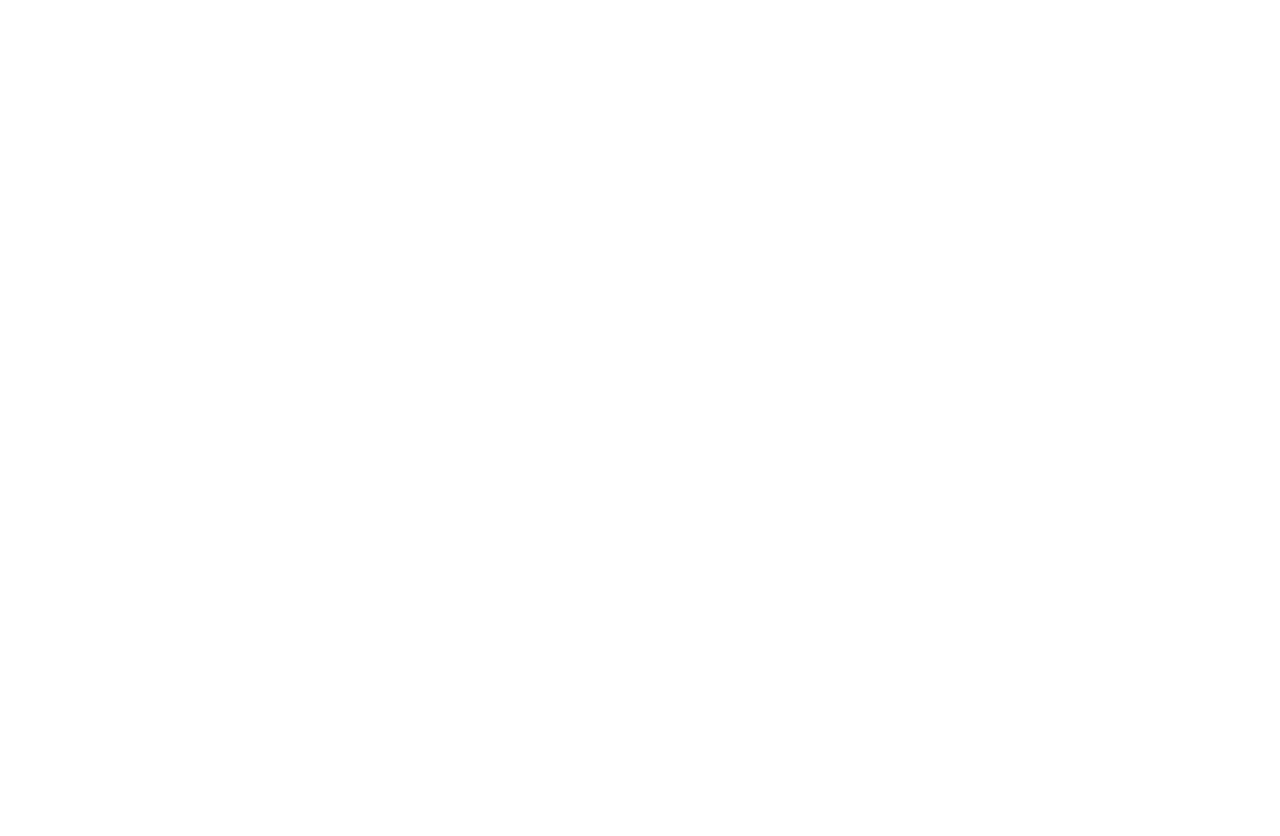
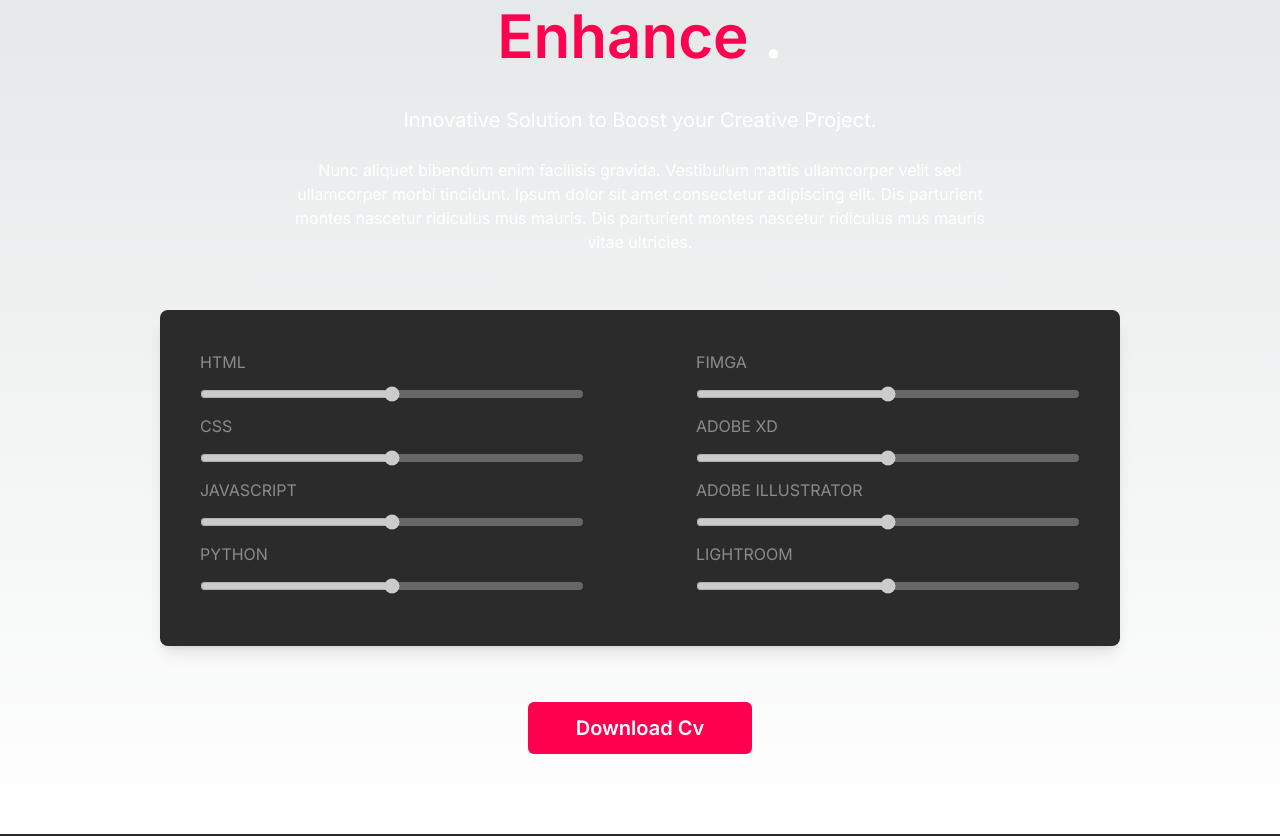
Before and after one commit to mumarhussain/portfolio, a Next.js app: page /skills in a window 1280 px wide. Before the commit this address had no page. Shown: the part 524-1360 px from the top of the page. Before the commit the page ends 872 px from the top, so only its background shows below. Built offline with nearby package versions, Linux system fonts and the light colour scheme.

Commit message:
Complete the skills page

```diff
--- a/app/_components/HeroSection/page.tsx
+++ b/app/_components/HeroSection/page.tsx
@@ -10,20 +10,13 @@ function Hero() {
     return (
         <div
             className='py-5 px-3 md:py-0 md:px-0'
-            style={
-                {
-                    backgroundImage: `url('https://images.unsplash.com/photo-1513569771920-c9e1d31714af?w=500&auto=format&fit=crop&q=60&ixlib=rb-4.0.3&ixid=M3wxMjA3fDB8MHxzZWFyY2h8NHx8YmxhY2slMjBpbWFnZXN8ZW58MHx8MHx8fDA%3D')`,
-                    backgroundSize: 'cover',
-                    backgroundPosition: 'center',
-                    backgroundRepeat: 'no-repeat',
-                }
-            }>
-            <div className='md:container mx-auto flex flex-col lg:flex-row justify-center border-borderColor border-[3px] rounded-md md:rounded-none'>
+            >
+            <div className=' mx-auto flex flex-col lg:flex-row justify-center border-border border-[3px] rounded-md'>
                 <div className='md:p-20 md:h-[85vh]'>
                         <motion.div
                         initial={{ opacity: 0, y: -20 }}
                         animate={{ opacity: 1, y: 0 }}
-                        transition={{ duration: 1 }}
+                        transition={{ duration: 2 }}
                     >
                         <p className='bg-animationColor m-4 md:m-0 md:w-64 px-3 py-3 rounded-md text-lg text-white font-semibold'>
                             WELCOME TO MY <br />
@@ -58,14 +51,14 @@ function Hero() {
                     </div>
                     <div className='text-white flex flex-col md:flex-row space-x-14 items-center' >
                         <div className='text-white flex space-x-4'>
-                            <FontAwesomeIcon icon={faFacebookF} className='bg-boxesBgColor px-3 py-2 text-lg rounded border-2 border-borderColor' />
-                            <FontAwesomeIcon icon={faTwitter} className='bg-boxesBgColor px-3 py-2 text-lg rounded border-2 border-borderColor' />
-                            <FontAwesomeIcon icon={faInstagram} className='bg-boxesBgColor px-3 py-2 text-lg rounded border-2 border-borderColor' />
-                            <FontAwesomeIcon icon={faLinkedin} className='bg-boxesBgColor px-3 py-2 text-lg rounded border-2 border-borderColor' />
+                            <FontAwesomeIcon icon={faFacebookF} className='bg-boxesBgColor px-3 py-2 text-lg rounded border-2 border-boxesBorderColor' />
+                            <FontAwesomeIcon icon={faTwitter} className='bg-boxesBgColor px-3 py-2 text-lg rounded border-2 border-boxesBorderColor' />
+                            <FontAwesomeIcon icon={faInstagram} className='bg-boxesBgColor px-3 py-2 text-lg rounded border-2 border-boxesBorderColor' />
+                            <FontAwesomeIcon icon={faLinkedin} className='bg-boxesBgColor px-3 py-2 text-lg rounded border-2 border-boxesBorderColor' />
                         </div>
                         <div className='flex flex-col md:flex-row items-center mt-2 space-x-3'>
                             <div>
-                                <FontAwesomeIcon icon={faPhone} className='bg-boxesBgColor px-3 py-2 text-lg rounded border-2 border-borderColor' />
+                                <FontAwesomeIcon icon={faPhone} className='bg-boxesBgColor px-3 py-2 text-lg rounded border-2 border-boxesBorderColor' />
                             </div>
                             <div>
                                 <p>
--- a/app/_components/Navbar/page.tsx
+++ b/app/_components/Navbar/page.tsx
@@ -61,7 +61,7 @@ function Navbar() {
                     </div>
                     <div className='hidden md:block'>
                         <motion.button
-                            whileHover={{ scale: 1.1, transition: { duration: 0.4 } }}
+                            whileHover={{ scale: 0.8, transition: { duration: 0.4 } }}
                             whileTap={{ scale: 0.9 }}
                             className='text-white font-bold bg-boxesBgColor hover:bg-white hover:text-black py-2 px-6 rounded-lg'>
                             Let's Talk
--- a/app/landingPage/page.tsx
+++ b/app/landingPage/page.tsx
@@ -1,10 +1,21 @@
 import React from 'react'
 import Footer from '../_components/Footer/page'
 import Hero from '../_components/HeroSection/page'
+import Skills from '../skills/page'
 function LandingPage() {
     return (
-        <div className=''>
+        <div className=''
+        style={
+            {
+                backgroundImage: `url('https://images.unsplash.com/photo-1513569771920-c9e1d31714af?w=500&auto=format&fit=crop&q=60&ixlib=rb-4.0.3&ixid=M3wxMjA3fDB8MHxzZWFyY2h8NHx8YmxhY2slMjBpbWFnZXN8ZW58MHx8MHx8fDA%3D')`,
+                backgroundSize: 'cover',
+                backgroundPosition: 'center',
+                backgroundRepeat: 'no-repeat',
+            }
+        }
+        >
             <Hero />
+            <Skills/>
             <Footer />
         </div>
     )
--- /dev/null
+++ b/app/skills/page.tsx
@@ -0,0 +1,167 @@
+"use client"
+import React, { useEffect } from 'react';
+import { motion, useAnimation } from 'framer-motion';
+import { useInView } from 'react-intersection-observer';
+
+function Skills() {
+  const controls = useAnimation();
+  const [ref, inView] = useInView({
+    triggerOnce: true,
+    threshold: 0.5,
+  });
+
+  useEffect(() => {
+    if (inView) {
+      controls.start({ opacity: 1, y: 0 });
+    }
+  }, [controls, inView]);
+
+  const animationVariants = {
+    hidden: { opacity: 0, y: -50 },
+    visible: { opacity: 1, y: 0 },
+  };
+
+  return (
+    <div ref={ref} className='border-2 border-border mt-3 border-l-0 border-r-0'>
+      <motion.div
+        initial="hidden"
+        animate={inView ? "visible" : "hidden"}
+        variants={animationVariants}
+        transition={{ duration: 1 }}
+        animate={controls}
+      >
+        <div className='flex justify-center mx-auto mt-20 md:mt-32 mb-6 md:mb-16 text-center'>
+          <p className='bg-animationColor text-xl m-4 md:m-0 md:w-64 px-7 py-2 rounded-md text-white font-semibold'>
+            PROFESSIONAL  <br />
+            SKILL
+          </p>
+        </div>
+        <div className='flex justify-center mx-auto w-48'>
+          <p className='text-4xl md:text-6xl text-center font-semibold text-white'>
+            Innovative Solution to <span className='text-animationColor'>Enhance</span> .
+          </p>
+        </div>
+      </motion.div>
+      <div className='text-center text-white mt-10 md:text-xl px-5 md:px-0'>
+        <p>
+          Innovative Solution to Boost your Creative Project.
+        </p>
+        <div className='flex justify-center w-full mt-6 text-sm md:text-base'>
+          <p className='md:w-[55%]' >
+            Nunc aliquet bibendum enim facilisis gravida. Vestibulum mattis ullamcorper velit sed ullamcorper morbi tincidunt. Ipsum dolor sit amet consectetur adipiscing elit. Dis parturient montes nascetur ridiculus mus mauris. Dis parturient montes nascetur ridiculus mus mauris vitae ultricies.
+          </p>
+        </div>
+      </div>
+      <div className='bg-border md:w-3/4 mx-3 md:mx-auto flex flex-col md:flex-row  justify-between p-5 md:p-10 text-textColor rounded-lg shadow-lg mt-14 md:mb-14 mb-8'>
+        <div>
+        <div className='flex flex-col'>
+            <label htmlFor="range">HTML</label>
+            <input
+              type="range"
+              id="range"
+              name="range"
+              min="0"
+              max="100"
+              disabled
+              className='customSliderColor my-3 md:w-96'
+            />
+          </div>
+          <div className='flex flex-col'>
+            <label htmlFor="range">CSS</label>
+            <input
+              type="range"
+              id="range"
+              name="range"
+              min="0"
+              max="100"
+              disabled
+              className='customSliderColor my-3 md:w-96'
+            />
+          </div>
+          <div className='flex flex-col'>
+            <label htmlFor="range">JAVASCRIPT</label>
+            <input
+              type="range"
+              id="range"
+              name="range"
+              min="0"
+              max="100"
+              disabled
+              className='customSliderColor my-3 md:w-96'
+            />
+          </div>
+          <div className='flex flex-col'>
+            <label htmlFor="range">PYTHON</label>
+            <input
+              type="range"
+              id="range"
+              name="range"
+              min="0"
+              max="100"
+              disabled
+              className='customSliderColor my-3 md:w-96'
+            />
+          </div>
+        </div>
+        <div>
+          <div className='flex flex-col'>
+            <label htmlFor="range">FIMGA</label>
+            <input
+              type="range"
+              id="range"
+              name="range"
+              min="0"
+              max="100"
+              disabled
+              className='customSliderColor my-3 md:w-96'
+            />
+          </div>
+          <div className='flex flex-col'>
+            <label htmlFor="range">ADOBE XD</label>
+            <input
+              type="range"
+              id="range"
+              name="range"
+              min="0"
+              max="100"
+              disabled
+              className='customSliderColor my-3 md:w-96'
+            />
+          </div>
+          <div className='flex flex-col'>
+            <label htmlFor="range">ADOBE ILLUSTRATOR</label>
+            <input
+              type="range"
+              id="range"
+              name="range"
+              min="0"
+              max="100"
+              disabled
+              className='customSliderColor my-3 md:w-96'
+            />
+          </div>
+          <div className='flex flex-col'>
+            <label htmlFor="range">LIGHTROOM</label>
+            <input
+              type="range"
+              id="range"
+              name="range"
+              min="0"
+              max="100"
+              disabled
+              className='customSliderColor my-3 md:w-96'
+              style={{ backgroundColor: '#FF014F' }}
+            />
+          </div>
+        </div>
+      </div>
+        <div className='flex justify-center mx-auto mb-20'>
+          <button className='bg-animationColor text-xl m-4 md:m-0 md:w-56 px-3 py-3 rounded-md text-white font-semibold'>
+            Download Cv
+          </button>
+        </div>
+    </div>
+  );
+}
+
+export default Skills;
--- /dev/null
+++ b/app/skills/style.css
@@ -0,0 +1,4 @@
+.customSliderColor{
+    background-color: #FF014F;
+    color: #FF014F;
+}
--- a/package.json
+++ b/package.json
@@ -17,6 +17,7 @@
     "next": "14.0.3",
     "react": "^18",
     "react-dom": "^18",
+    "react-intersection-observer": "^9.5.3",
     "react-type-animation": "^3.2.0"
   },
   "devDependencies": {
--- a/tailwind.config.ts
+++ b/tailwind.config.ts
@@ -18,7 +18,8 @@ const config: Config = {
         boxesBgColor: "#383838",
         textColor: "#8B8B8B",
         animationColor:"#FF014F",
-        borderColor:"#787878",
+        boxesBorderColor:"#787878",
+        border:"#2B2B2B"
       },
     },
   },
```
Also changed, not shown: app/services/page.tsx (added), 1 other file (tests, documents, lock files or other folders).
